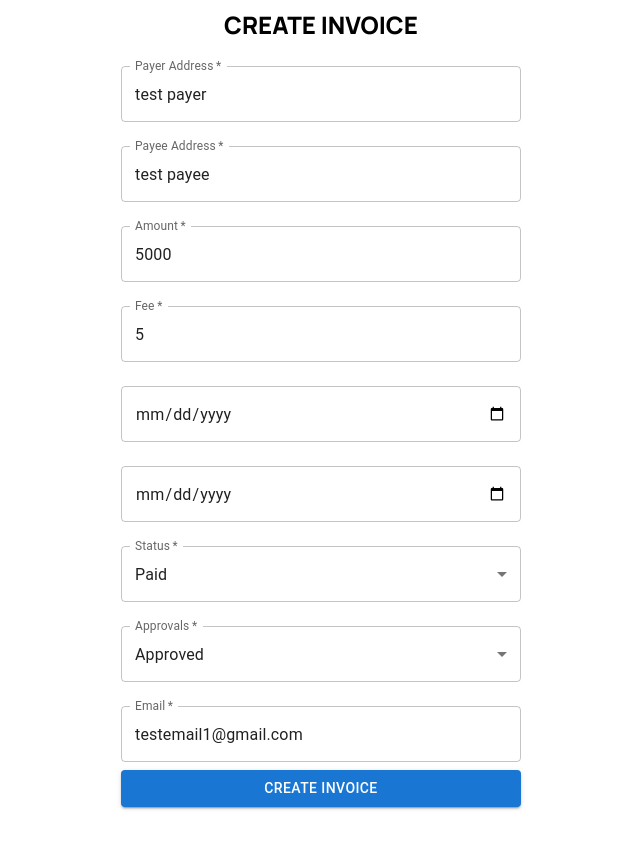
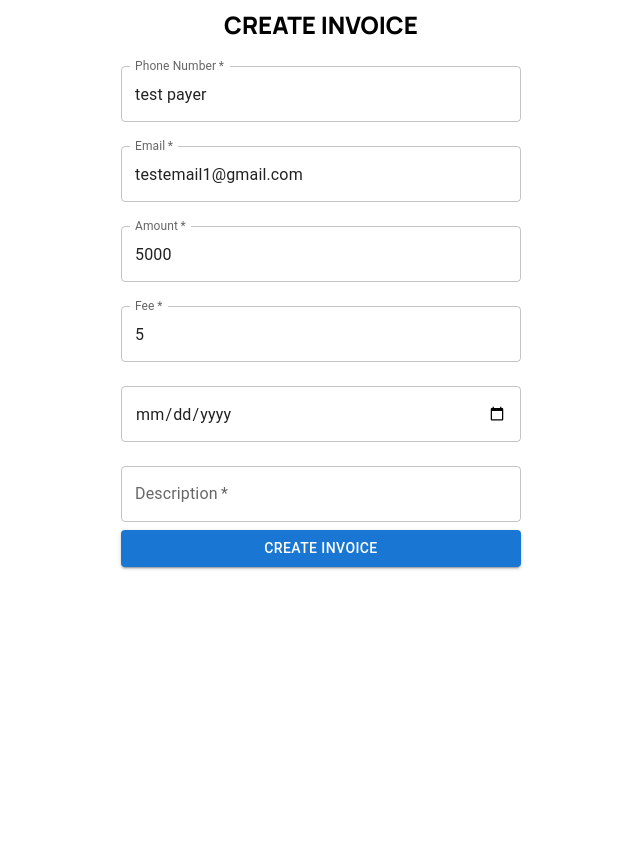
Before and after one commit to Cr3dentials/Cr3dentials-Dashboard, a React (Create React App) app: page /create-invoice in a window 1280 px wide. Shown: the top 848 px of the page, without its empty margins (319-959 px from the left). After the commit the page ends 800 px from the top, so only its background shows below. Built offline with nearby package versions, Linux system fonts and the light colour scheme.

Commit message:
edited create invoice and changed connect wallet to sign in

```diff
--- a/src/Components/Carousel/Carousel.js
+++ b/src/Components/Carousel/Carousel.js
@@ -252,7 +252,7 @@ function Carousel({slides, onLogin, setWeb3auth}) {
     </div>
     <div className="carousel-buttons">
         <Button className="loginButton" onClick={handleLogin} variant="contained">
-          Connect Wallet
+          Sign In
         </Button>
     </div>
   </div>
--- a/src/Components/CreateInvoice/CreateInvoice.js
+++ b/src/Components/CreateInvoice/CreateInvoice.js
@@ -17,6 +17,7 @@ const CreateInvoice = () => {
     status: '1',
     approvals: '1',
     email: 'testemail1@gmail.com',
+    description:''
   });
   const [submissionStatus, setSubmissionStatus] = useState(null);
   const [labelVisibility, setLabelVisibility] = useState({
@@ -73,6 +74,7 @@ const CreateInvoice = () => {
         status: '',
         approvals: '',
         email: '',
+        description:''
       });
       setLabelVisibility({
         creation_date: false,
@@ -89,7 +91,7 @@ const CreateInvoice = () => {
       <div className='pageHeading'>Create Invoice</div>
       <form onSubmit={handleSubmit} style={{ maxWidth: '400px', margin: 'auto' }}>
       <TextField
-          label="Payer Address"
+          label="Phone Number"
           name="payer_address"
           value={invoiceData.payer_address}
           onChange={handleChange}
@@ -98,9 +100,9 @@ const CreateInvoice = () => {
           required
         />
         <TextField
-          label="Payee Address"
-          name="payee_address"
-          value={invoiceData.payee_address}
+          label="Email"
+          name="email"
+          value={invoiceData.email}
           onChange={handleChange}
           fullWidth
           margin="normal"
@@ -126,18 +128,7 @@ const CreateInvoice = () => {
           margin="normal"
           required
         />
-        <TextField
-          type="date"
-          label={labelVisibility.creation_date ? 'Creation Date' : ''}
-              name="creation_date"
-              value={invoiceData.creation_date}
-              onChange={handleChange}
-              onFocus={() => handleFocus('creation_date')}
-              onBlur={() => handleBlur('creation_date')}
-              fullWidth
-          margin="normal"
-          required
-        />
+
         <TextField
           type="date"
           label={labelVisibility.due_date ? 'Due Date' : ''}
@@ -150,44 +141,22 @@ const CreateInvoice = () => {
           margin="normal"
           required
         />
-        <TextField
-  select
-  label="Status"
-  name="status"
-  value={invoiceData.status}
-  onChange={handleChange}
-  fullWidth
-  margin="normal"
-  required
->
-  <MenuItem value="1">Paid</MenuItem>
-  <MenuItem value="0">Unpaid</MenuItem>
-</TextField>
 
 <TextField
-  select
-  label="Approvals"
-  name="approvals"
-  value={invoiceData.approvals}
-  onChange={handleChange}
-  fullWidth
-  margin="normal"
-  required
->
-  <MenuItem value="1">Approved</MenuItem>
-  <MenuItem value="0">Not Approved</MenuItem>
-</TextField>
-
-        <TextField
-          type="email"
-          label="Email"
-          name="email"
-          value={invoiceData.email}
+          label="Description"
+          name="description"
+          value={invoiceData.description}
           onChange={handleChange}
           fullWidth
           margin="normal"
           required
         />
+
+
+
+
+
+
         <Button type="submit" variant="contained" color="primary" fullWidth>
           Create Invoice
         </Button>
```
Also changed, not shown: 1 other file (tests, documents, lock files or other folders).
